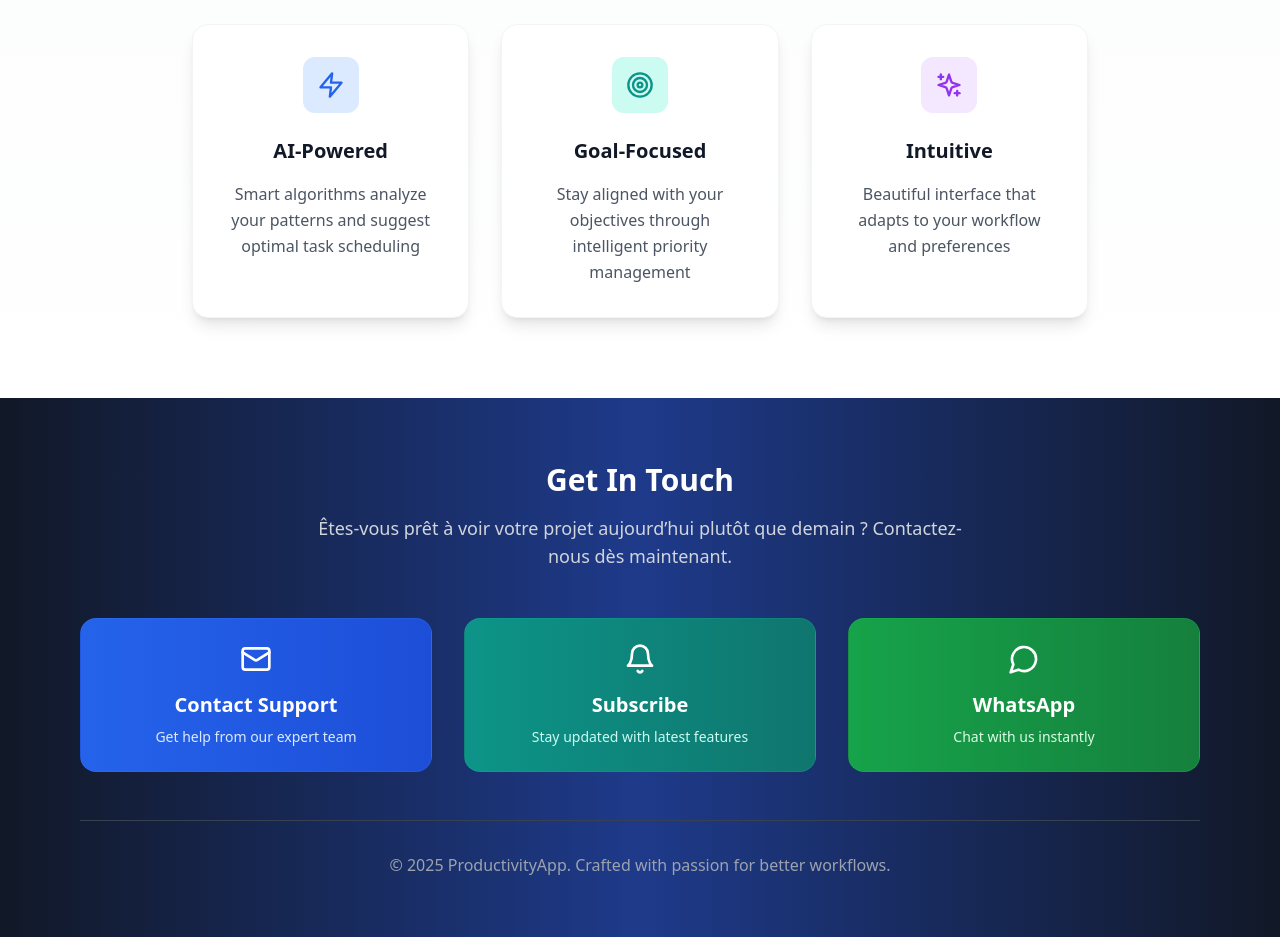
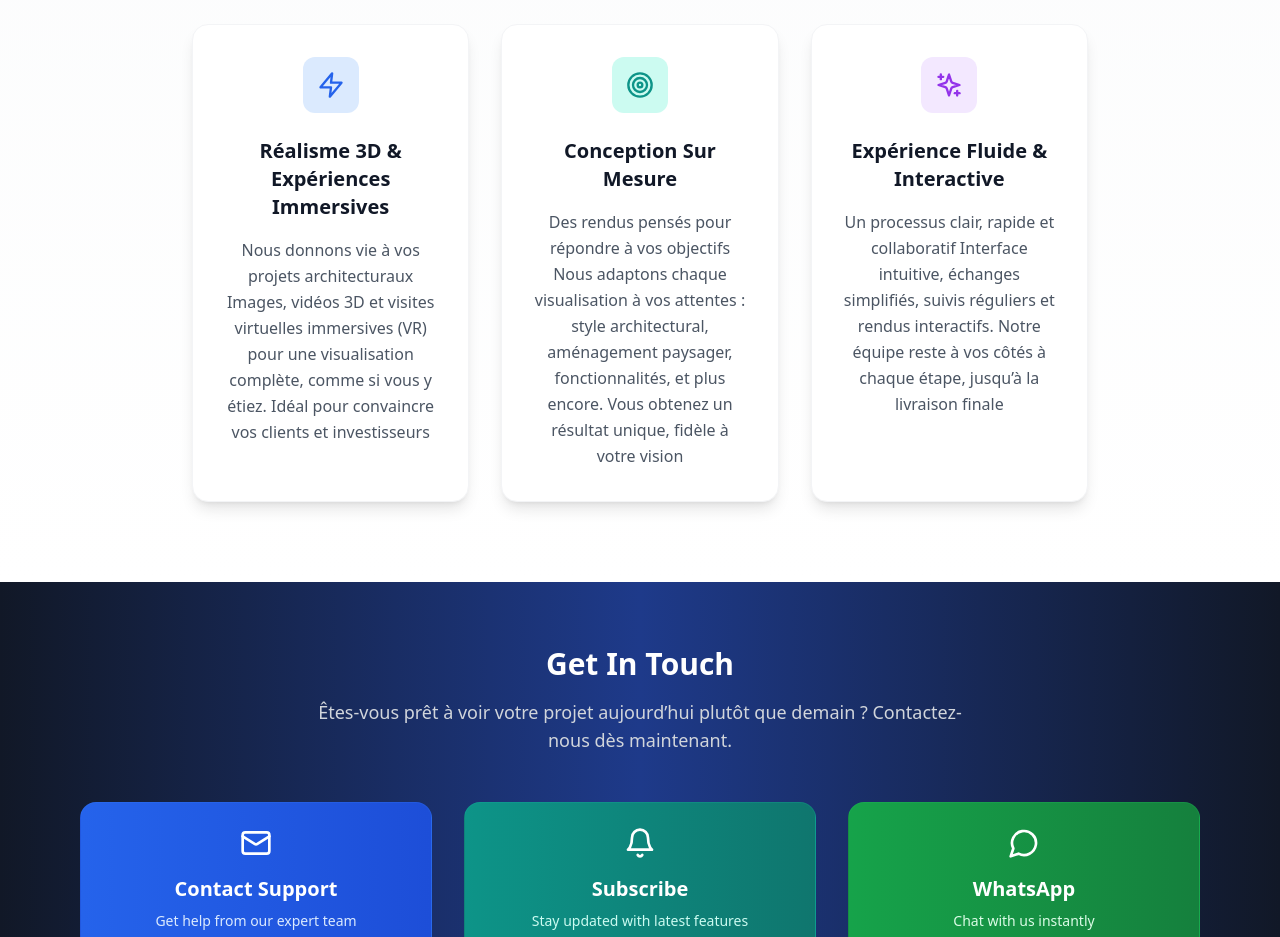
Before and after one commit to Mustapha815/Ziko, a React (Vite) app: page / in a window 1280 px wide. Shown: the part 1300-2237 px from the top of the page. Built offline with nearby package versions, Linux system fonts and the light colour scheme.

Commit message:
up samething

```diff
--- a/src/components/MainContent.jsx
+++ b/src/components/MainContent.jsx
@@ -30,9 +30,12 @@ const MainContent = () => {
                           mb-6 mx-auto group-hover:scale-110 transition-transform duration-300">
               <Zap className="w-7 h-7 text-blue-600" />
             </div>
-            <h3 className="text-xl font-semibold text-gray-900 mb-4">AI-Powered</h3>
+            <h3 className="text-xl font-semibold text-gray-900 mb-4">Réalisme 3D & Expériences Immersives</h3>
             <p className="text-gray-600 leading-relaxed">
-              Smart algorithms analyze your patterns and suggest optimal task scheduling
+              Nous donnons vie à vos projets architecturaux
+              Images, vidéos 3D et visites virtuelles immersives (VR)
+              pour une visualisation complète, comme si vous y étiez.
+              Idéal pour convaincre vos clients et investisseurs
             </p>
           </div>
 
@@ -42,9 +45,12 @@ const MainContent = () => {
                           mb-6 mx-auto group-hover:scale-110 transition-transform duration-300">
               <Target className="w-7 h-7 text-teal-600" />
             </div>
-            <h3 className="text-xl font-semibold text-gray-900 mb-4">Goal-Focused</h3>
+            <h3 className="text-xl font-semibold text-gray-900 mb-4">Conception Sur Mesure</h3>
             <p className="text-gray-600 leading-relaxed">
-              Stay aligned with your objectives through intelligent priority management
+              Des rendus pensés pour répondre à vos objectifs
+              Nous adaptons chaque visualisation à vos attentes :
+              style architectural, aménagement paysager, fonctionnalités,
+              et plus encore. Vous obtenez un résultat unique, fidèle à votre vision
             </p>
           </div>
 
@@ -54,9 +60,11 @@ const MainContent = () => {
                           mb-6 mx-auto group-hover:scale-110 transition-transform duration-300">
               <Sparkles className="w-7 h-7 text-purple-600" />
             </div>
-            <h3 className="text-xl font-semibold text-gray-900 mb-4">Intuitive</h3>
+            <h3 className="text-xl font-semibold text-gray-900 mb-4">Expérience Fluide & Interactive</h3>
             <p className="text-gray-600 leading-relaxed">
-              Beautiful interface that adapts to your workflow and preferences
+              Un processus clair, rapide et collaboratif
+              Interface intuitive, échanges simplifiés, suivis réguliers et rendus interactifs.
+              Notre équipe reste à vos côtés à chaque étape, jusqu’à la livraison finale
             </p>
           </div>
         </div>
```
